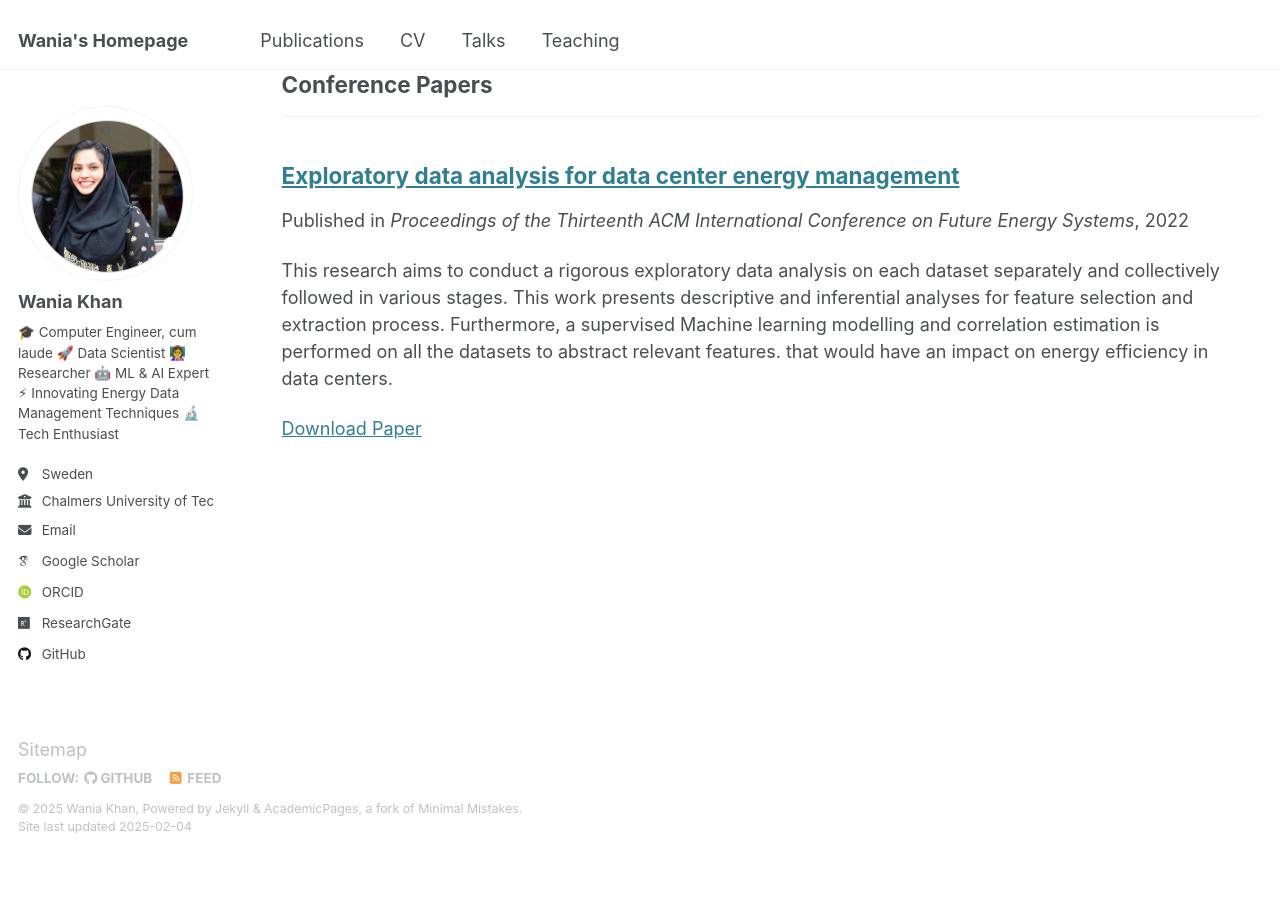
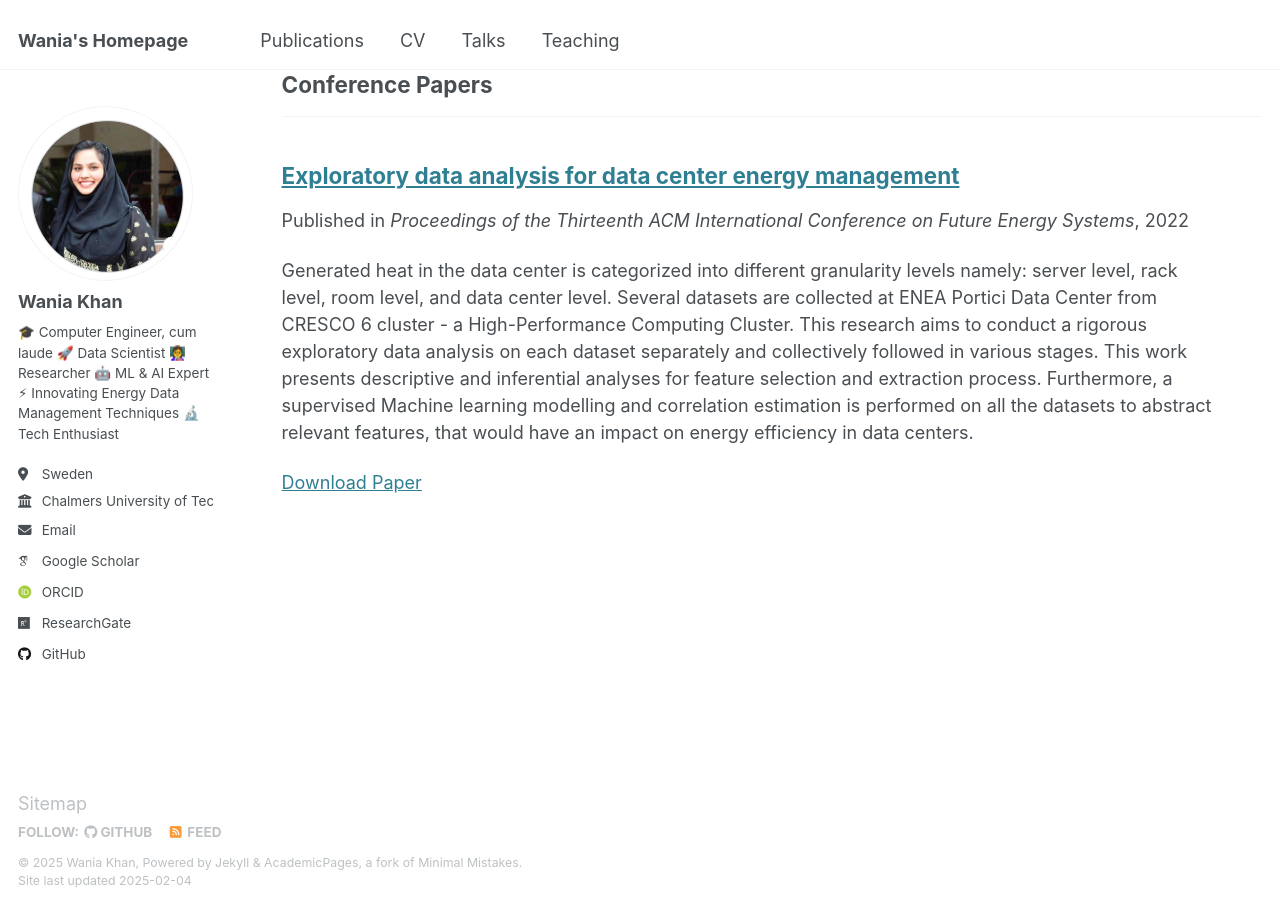
Before and after one commit to WaniaKhance/WaniaKhan-Profile, a Jekyll site: the page built from _pages/publications.html, in a window 1280 px wide and 900 px high, scrolled down 975 px. Built offline with Jekyll 4.4.1, drawn with Linux system fonts in a browser that asks for light colours; some web fonts are replaced; before the commit the page ends 1830 px from its top, so only the background shows below that.

Commit message:
Update 2024-02-17-paper-title-number-4.md

```diff
--- a/_publications/2024-02-17-paper-title-number-4.md
+++ b/_publications/2024-02-17-paper-title-number-4.md
@@ -3,7 +3,7 @@ title: "Exploratory data analysis for data center energy management"
 collection: publications
 category: conferences
 #permalink: /publication/2024-02-17-paper-title-number-4
-excerpt: 'This research aims to conduct a rigorous exploratory data analysis on each dataset separately and collectively followed in various stages. This work presents descriptive and inferential analyses for feature selection and extraction process. Furthermore, a supervised Machine learning modelling and correlation estimation is performed on all the datasets to abstract relevant features. that would have an impact on energy efficiency in data centers.'
+excerpt: ' Generated heat in the data center is categorized into different granularity levels namely: server level, rack level, room level, and data center level. Several datasets are collected at ENEA Portici Data Center from CRESCO 6 cluster - a High-Performance Computing Cluster. This research aims to conduct a rigorous exploratory data analysis on each dataset separately and collectively followed in various stages. This work presents descriptive and inferential analyses for feature selection and extraction process. Furthermore, a supervised Machine learning modelling and correlation estimation is performed on all the datasets to abstract relevant features, that would have an impact on energy efficiency in data centers.'
 date: 2022-06-28
 venue: 'Proceedings of the Thirteenth ACM International Conference on Future Energy Systems'
 paperurl: 'https://doi.org/10.1145/3538637.3539654'
```
